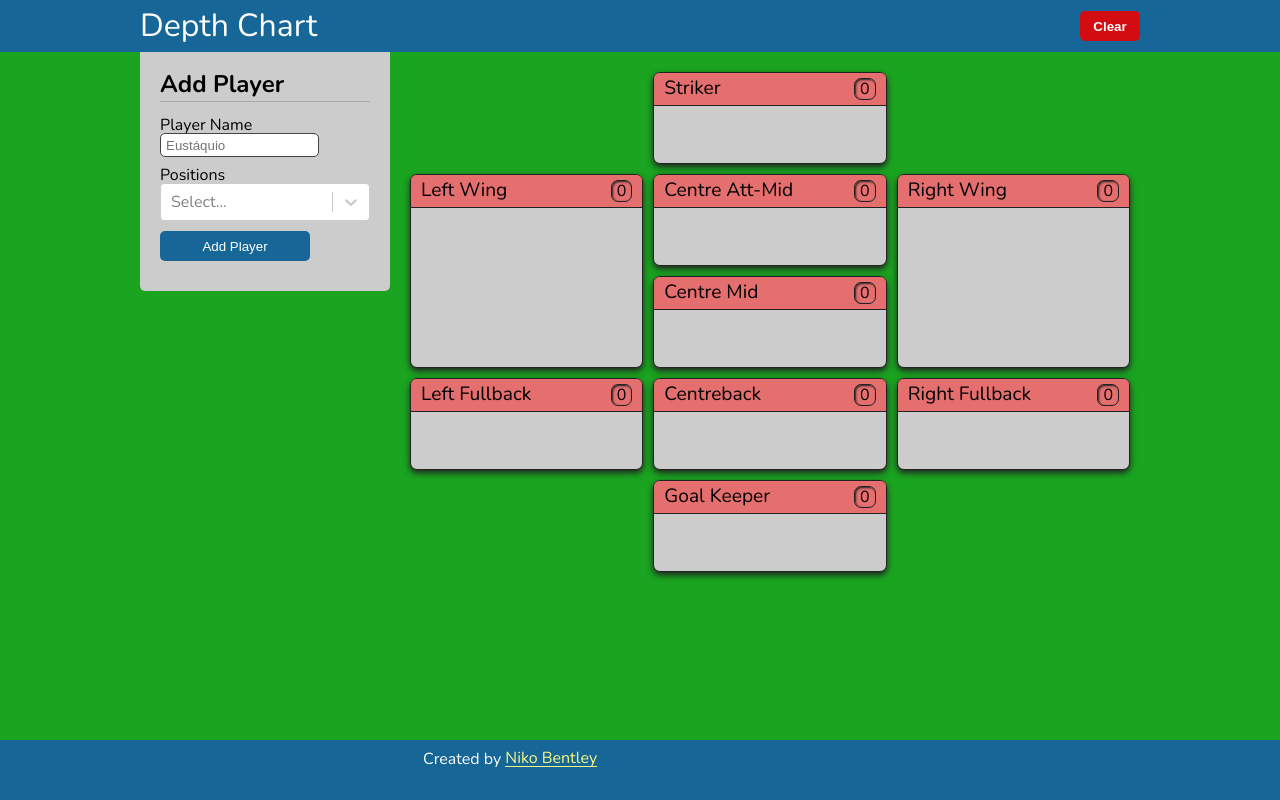
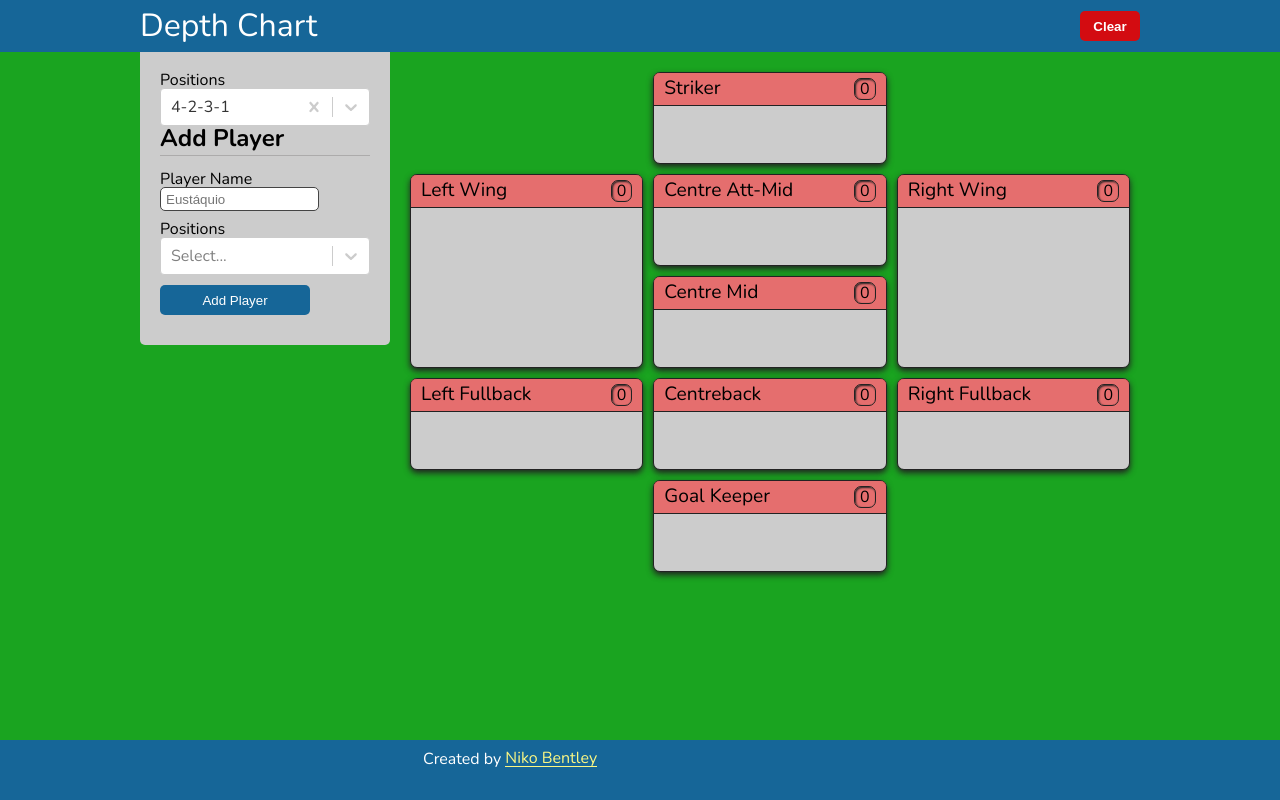
Before and after one commit to MapleThunder/depth-chart, a React (Vite) app: page / in a window 1280 px wide. Built offline with nearby package versions, Linux system fonts and the light colour scheme.

Commit message:
Added formation selector to sidebar

```diff
--- /dev/null
+++ b/src/components/FormationSelector.tsx
@@ -0,0 +1,46 @@
+import { ErrorMessage, Field, Form, Formik } from "formik";
+import { formations } from "../data/formations";
+import CustomSelect from "./CustomSelect";
+
+export function FormationSelector() {
+  let initialValues = { formations: formations[0] };
+
+  function validate(values) {
+    // console.log({ validate: values });
+    // let errors: { formations?: string } = {};
+    // if (values.formations.length < 1) {
+    //   errors.formations = "Pick a formation";
+    // }
+    // return errors;
+  }
+
+  function onSubmit(values, actions) {
+    console.log({ values, actions });
+  }
+
+  return (
+    <div>
+      <Formik {...{ initialValues, onSubmit, validate }}>
+        {({ errors, touched }) => (
+          <Form>
+            <label>
+              Positions <br />
+              <Field
+                id="formations"
+                name="formations"
+                component={CustomSelect}
+                options={formations}
+                isMulti={false}
+              />
+              <ErrorMessage
+                component="div"
+                name="formations"
+                className="error-message"
+              />
+            </label>
+          </Form>
+        )}
+      </Formik>
+    </div>
+  );
+}
--- a/src/components/Sidebar.tsx
+++ b/src/components/Sidebar.tsx
@@ -1,11 +1,13 @@
 import styled from "@emotion/styled";
 import { empty_player } from "../util/empties";
+import { FormationSelector } from "./FormationSelector";
 import { PlayerForm } from "./PlayerForm";
 
 export function Sidebar() {
   return (
     <SidebarStyles>
       <div className="sidebar-wrapper">
+        <FormationSelector />
         <h2>Add Player</h2>
         <div className="button-wrapper"></div>
         <PlayerForm player={empty_player} />
```
